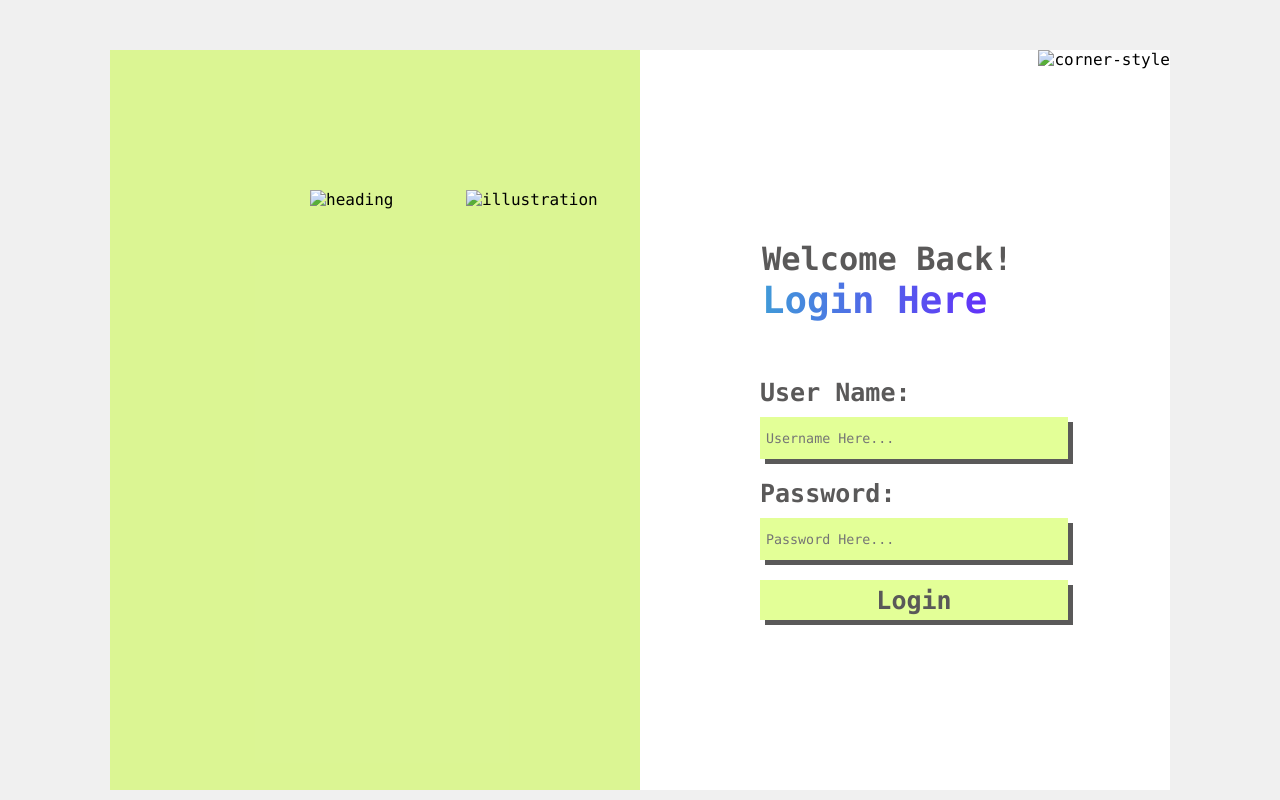
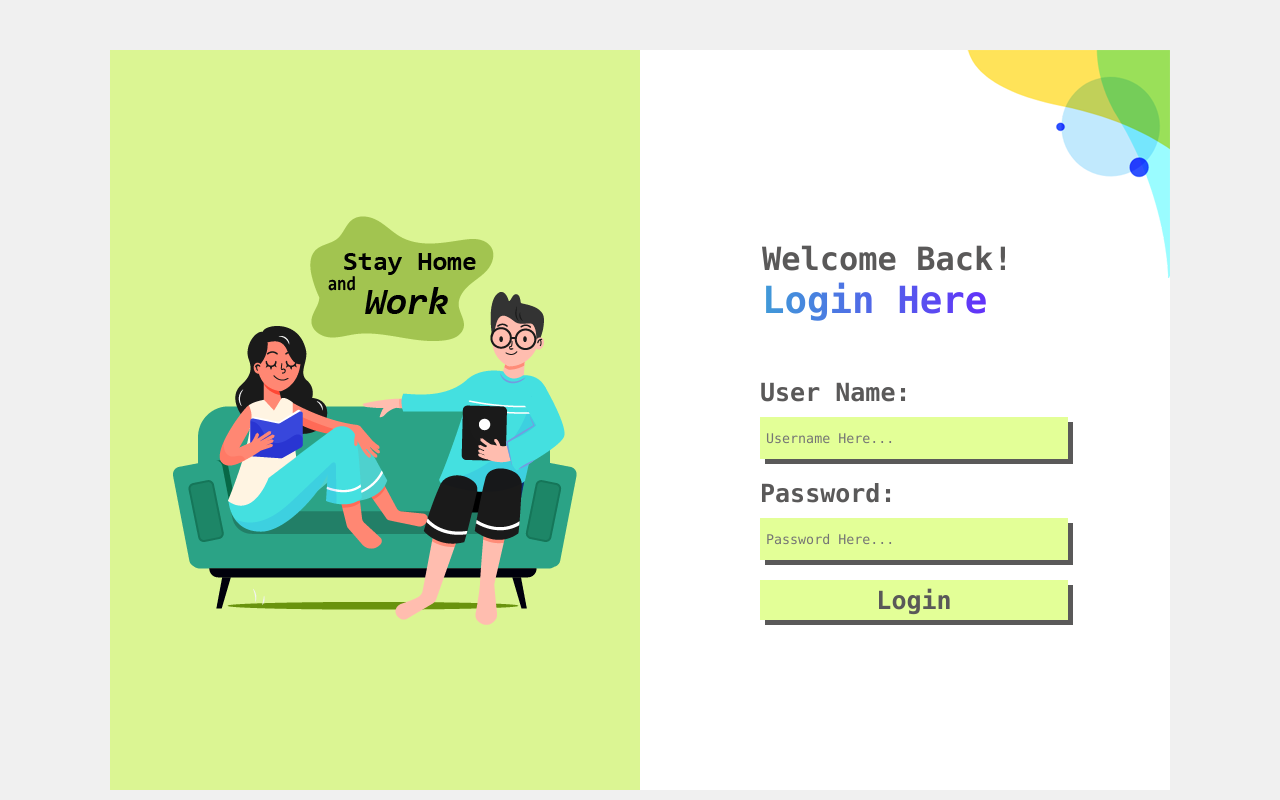
Before and after one commit to asimjamill557/Login-Form, a plain HTML site: page index.html in a window 1280 px wide. Drawn offline with Linux system fonts and the light colour scheme.

Commit message:
Add files via upload

```diff
--- a/index.html
+++ b/index.html
@@ -9,12 +9,12 @@
   <body>
     <div id="main-container">
       <div class="lt-container">
-        <img class="h1-lt" src="images/asset-2.png" alt="heading" />
-        <img class="art-lt" src="images/asset-1.png" alt="illustration" />
+        <img class="h1-lt" src="asset-2.png" alt="heading" />
+        <img class="art-lt" src="asset-1.png" alt="illustration" />
       </div>
 
       <div class="rt-container">
-        <img class="corner-rt" src="images/corner-1.png" alt="corner-style" />
+        <img class="corner-rt" src="corner-1.png" alt="corner-style" />
         <h1 class="formHeading">
           Welcome Back!<span><h3>Login Here</h3></span>
         </h1>
```
